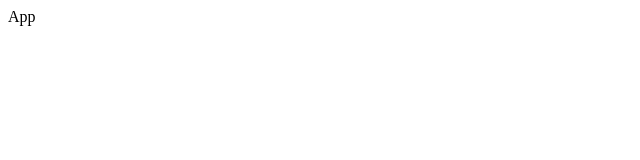
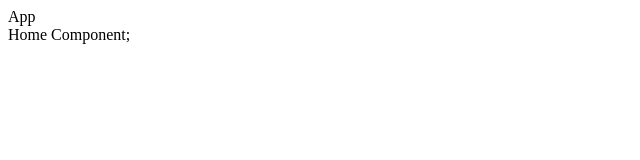
Before and after one commit to snehaljha/Blogger, a React (Create React App) app in the folder blogger/: page / in a window 1280 px wide. Shown: the top 160 px of the page, without its empty margins (0-640 px from the left). Built offline with nearby package versions, Linux system fonts and the light colour scheme.

Commit message:
adds router and boilerplate code

```diff
--- a/blogger/package.json
+++ b/blogger/package.json
@@ -8,6 +8,7 @@
     "@testing-library/user-event": "^13.5.0",
     "react": "^18.1.0",
     "react-dom": "^18.1.0",
+    "react-router-dom": "^6.3.0",
     "react-scripts": "5.0.1",
     "web-vitals": "^2.1.4"
   },
--- a/blogger/src/App.js
+++ b/blogger/src/App.js
@@ -1,7 +1,27 @@
+import { BrowserRouter as Router, Route, Routes } from "react-router-dom";
+import Auth from "./Components/Auth/Auth";
+import Blog from "./Components/Blog";
+import Home from "./Components/Home";
+
+
 function App() {
   return (
     <div className="App">
       App
+
+      <Router>
+        <Routes>
+          <Route path="/auth" exact
+            element={<Auth />}
+          />
+          <Route path="/blog" exact
+            element={<Blog />}
+          />
+          <Route path="/" exact
+            element={<Home />}
+          />
+        </Routes>
+      </Router>
     </div>
   );
 }
--- /dev/null
+++ b/blogger/src/Components/Auth/Auth.js
@@ -0,0 +1,7 @@
+const Auth = () => (
+        <div>
+            Auth Module
+        </div>
+);
+
+export default Auth;
--- /dev/null
+++ b/blogger/src/Components/Blog.js
@@ -0,0 +1,7 @@
+const Blog = () => (
+    <div>
+        Blog Component
+    </div>
+);
+
+export default Blog;
--- /dev/null
+++ b/blogger/src/Components/Home.js
@@ -0,0 +1,7 @@
+const Home = () => (
+    <div>
+        Home Component;
+    </div>
+);
+
+export default Home;
```
Also changed, not shown: 2 other files (tests, documents, lock files or other folders).
